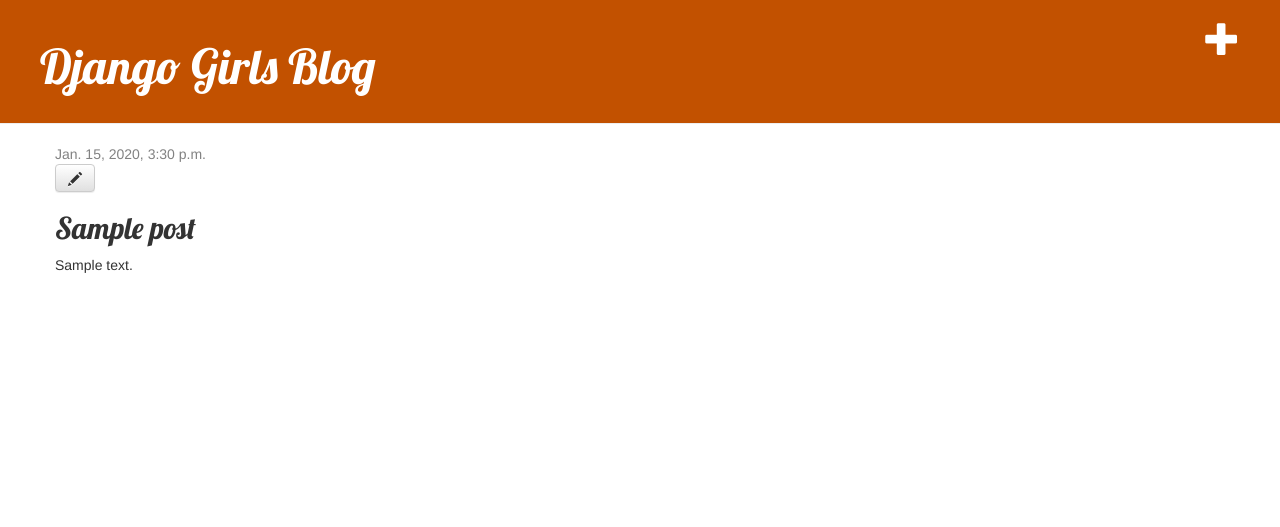
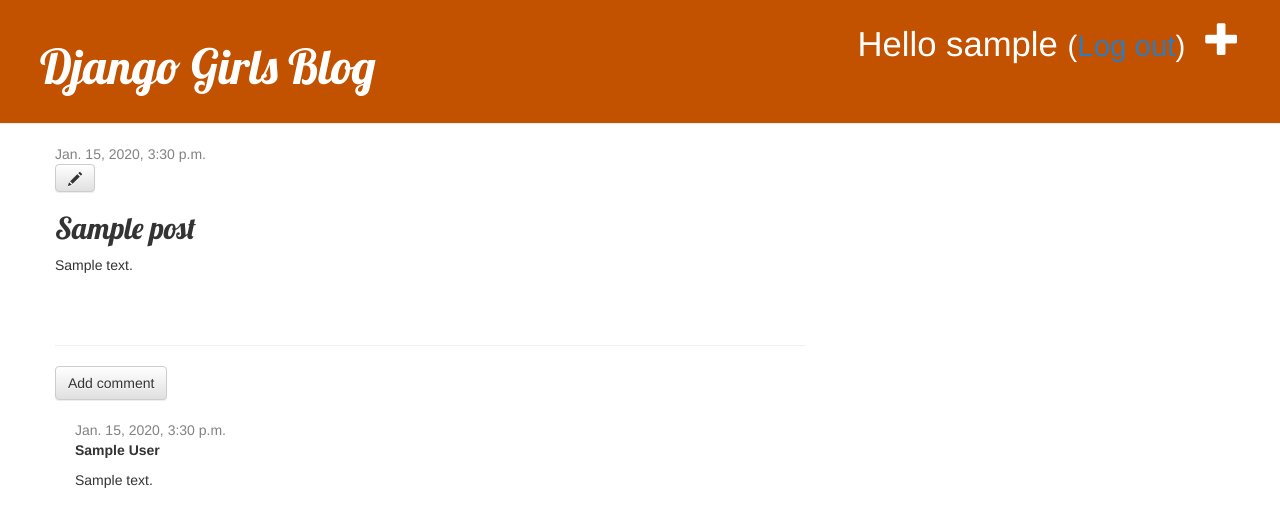
Before and after one commit to vinodsharma13/my-first-blog, a Django app: page /post/1/ in a window 1280 px wide. Shown: the top 527 px of the page. Run offline with Django 3.2, Linux system fonts and the light colour scheme; a user stored in the database is signed in; tables that the repository leaves empty hold one stand-in row (values such as "Sample post"); some libraries are stand-ins or nearby versions.

Commit message:
todays start update

```diff
--- a/blog/admin.py
+++ b/blog/admin.py
@@ -1,5 +1,6 @@
 from django.contrib import admin
-from .models import Post
+from .models import Post,Comment
 
 # Register your models here.
 admin.site.register(Post)
+admin.site.register(Comment)
--- a/blog/models.py
+++ b/blog/models.py
@@ -21,3 +21,17 @@
 
     def __str__(self):
         return self.title
+
+class Comment(models.Model):
+    post = models.ForeignKey('blog.Post', on_delete=models.CASCADE, related_name='comments')
+    author = models.CharField(max_length=200)
+    text = models.TextField()
+    created_date = models.DateTimeField(default=timezone.now)
+    approved_comment = models.BooleanField(default=False)
+
+    def approve(self):
+        self.approved_comment = True
+        self.save()
+
+    def __str__(self):
+        return self.text
--- a/blog/static/css/blog.css
+++ b/blog/static/css/blog.css
@@ -44,3 +44,7 @@
 .post h2 a, .post h2 a:visited {
     color: #000000;
 }
+
+.comment {
+    margin: 20px 0px 20px 20px;
+}
--- a/blog/templates/blog/base.html
+++ b/blog/templates/blog/base.html
@@ -12,6 +12,9 @@
     <div class="page-header">
         {% if user.is_authenticated %}
             <a href="{% url 'post_new' %}" class="top-menu"><span class="glyphicon glyphicon-plus"></span></a>
+            <p class="top-menu">Hello {{ user.username }} <small>(<a href="{% url 'logout' %}">Log out</a>)</small></p>
+        {% else %}
+             <a href="{% url 'login' %}" class="top-menu"><span class="glyphicon glyphicon-lock"></span></a>
         {% endif %}
         <h1><a href="/">Django Girls Blog</a></h1>
     </div>
--- a/blog/templates/blog/blog_list.html
+++ b/blog/templates/blog/blog_list.html
@@ -8,6 +8,8 @@
         </div>
         <h2><a href="{% url 'post_detail' pk=post.pk %}">{{ post.title }}</a></h2>
         <p>{{ post.text|linebreaksbr }}</p>
+        <a href="{% url 'post_detail' pk=post.pk %}">Comments: {{ post.comments.count }}</a>
+
     </div>
 {% endfor %}
 {% endblock content %}
--- a/blog/templates/blog/post_detail.html
+++ b/blog/templates/blog/post_detail.html
@@ -13,4 +13,19 @@
         <h2>{{ post.title }}</h2>
         <p>{{ post.text|linebreaksbr }}</p>
     </div>
+
+    <hr>
+    <a class="btn btn-default" href="{% url 'add_comment_to_post' pk=post.pk %}">Add comment</a>
+    {% for comment in post.comments.all %}
+        <div class="comment">
+            <div class="date">{{ comment.created_date }}</div>
+            <strong>{{ comment.author }}</strong>
+            <p>{{ comment.text|linebreaks }}</p>
+        </div>
+    {% empty %}
+        <p>No comments here yet :(</p>
+    {% endfor %}
+
+
+
 {% endblock %}
--- a/blog/urls.py
+++ b/blog/urls.py
@@ -6,4 +6,6 @@
     path('post/<int:pk>/', views.post_detail, name='post_detail'),
     path('post/new/', views.post_new, name='post_new'),
     path('post/<int:pk>/edit/', views.post_edit, name='post_edit'),
+    path('post/<int:pk>/comment/', views.add_comment_to_post, name='add_comment_to_post'),
+
 ]
--- a/blog/views.py
+++ b/blog/views.py
@@ -1,17 +1,20 @@
 from django.shortcuts import render, get_object_or_404,redirect
 from django.utils import timezone
 from .models import Post
-from .forms import PostForm
+from .forms import PostForm,CommentForm
+from django.contrib.auth.decorators import login_required
 
 # Create your views here.
 def post_list(request):
     posts = Post.objects.filter(published_date__lte=timezone.now()).order_by('published_date')
     return render(request,'blog/blog_list.html', {'posts': posts})
 
+
 def post_detail(request, pk):
     post = get_object_or_404(Post, pk=pk)
     return render(request, 'blog/post_detail.html', {'post': post})
 
+@login_required
 def post_new(request):
     if request.method == "POST":
         form = PostForm(request.POST)
@@ -25,6 +28,7 @@
         form = PostForm()
         return render(request, 'blog/post_edit.html', {'form': form})
 
+@login_required
 def post_edit(request, pk):
     post = get_object_or_404(Post, pk=pk)
     if request.method == "POST":
@@ -38,3 +42,16 @@
     else:
         form = PostForm(instance=post)
     return render(request, 'blog/post_edit.html', {'form': form})
+
+def add_comment_to_post(request, pk):
+    post = get_object_or_404(Post, pk=pk)
+    if request.method == "POST":
+        form = CommentForm(request.POST)
+        if form.is_valid():
+            comment = form.save(commit=False)
+            comment.post = post
+            comment.save()
+            return redirect('post_detail', pk=post.pk)
+    else:
+        form = CommentForm()
+    return render(request, 'blog/add_comment_to_post.html', {'form': form})
--- a/mysite/settings.py
+++ b/mysite/settings.py
@@ -100,6 +100,8 @@
     },
 ]
 
+#vin
+LOGIN_REDIRECT_URL = '/'
 
 # Internationalization
 # https://docs.djangoproject.com/en/3.0/topics/i18n/
--- a/mysite/urls.py
+++ b/mysite/urls.py
@@ -15,8 +15,11 @@
 """
 from django.contrib import admin
 from django.urls import path,include
+from django.contrib.auth import views
 
 urlpatterns = [
     path('admin/', admin.site.urls),
     path('', include('blog.urls')),
+    path('accounts/login/', views.LoginView.as_view(), name='login'),
+    path('accounts/logout/', views.LogoutView.as_view(next_page='/'), name='logout'),
 ]
```
Also changed, not shown: blog/forms.py (+7 -1 lines), blog/templates/blog/add_comment_to_post.html (added, +9 -0 lines), blog/templates/registration/login.html (added, +24 -0 lines), blog/migrations/0004_comment.py (added).
